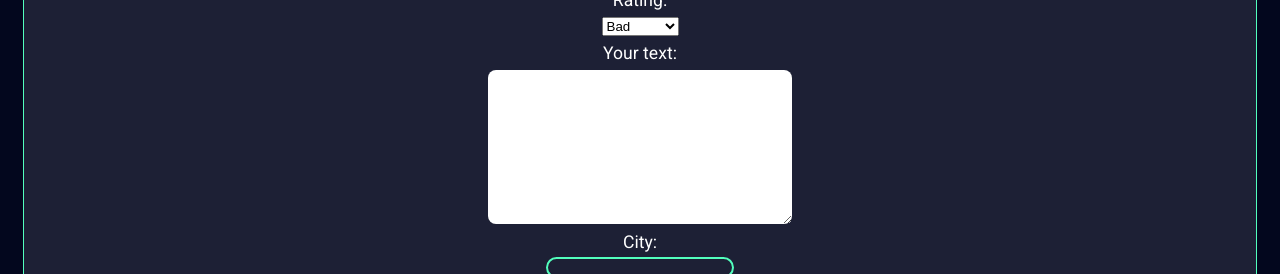
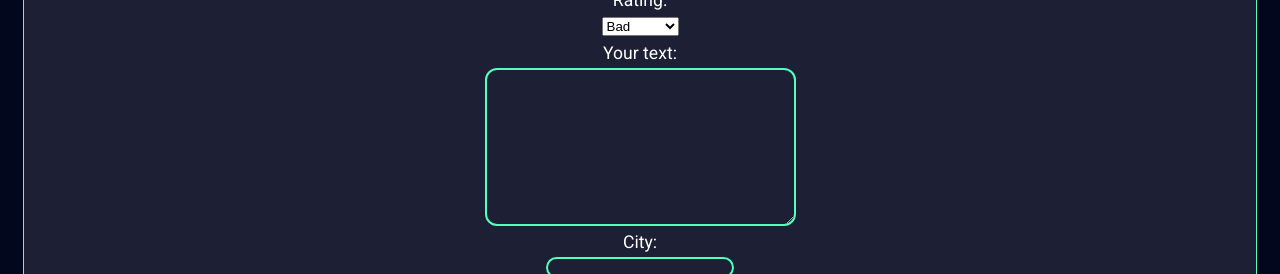
Before and after one commit to willywdev/Taste-Trackr, a Next.js app: page /restaurants/create in a window 1280 px wide. Shown: the part 254-528 px from the top of the page. Built offline with nearby package versions, Linux system fonts and the light colour scheme; no server answers; the database is empty; sample sign-in values are in the browser's storage.

Commit message:
cleanup some styled-components

```diff
--- a/components/Form/Form.styled.js
+++ b/components/Form/Form.styled.js
@@ -12,25 +12,17 @@ export const StyledForm = styled.form`
   }
 `;
 
-export const StyledInput = styled.input`
-  border-radius: 8px;
+export const StyledTextarea = styled.textarea`
+  width: 300px;
+  background-color: transparent;
+  color: white;
+  outline: 2px solid #52ffbd;
+  border-radius: 10px;
   border: none;
-  height: 1.3rem;
-  width: 300px;
+  padding-left: 5px;
 
   &:focus {
     border: none;
     outline: 1px solid #52ffbd;
   }
 `;
-
-export const StyledTextarea = styled.textarea`
-  border-radius: 8px;
-  border: none;
-  width: 300px;
-
-  &:focus {
-    border: none;
-    outline: 1px solid #52ffbd;
-  }
-`;
```
Also changed, not shown: components/Searchbar/Searchbar.styled.js (deleted, +0 -15 lines), pages/user.js (+6 -13 lines).
